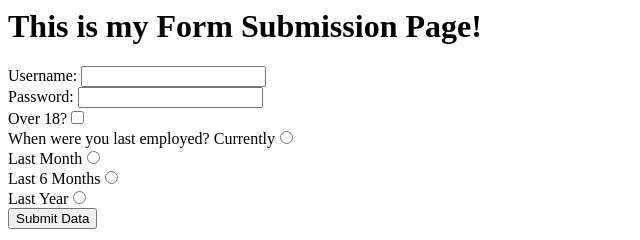
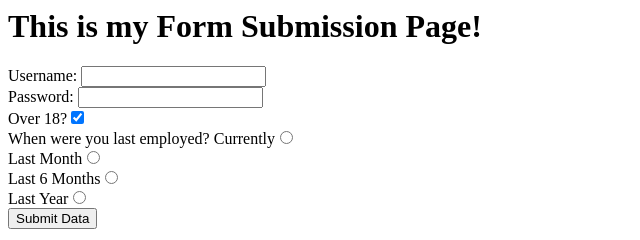
Before and after one commit to ChristopherHandyside/LearningHTML, a plain HTML site: page form.html in a window 1280 px wide. Shown: the top 240 px of the page, 0-640 px from the left. Drawn offline with Linux system fonts and the light colour scheme.

Commit message:
Update form.html

```diff
--- a/form.html
+++ b/form.html
@@ -8,7 +8,7 @@
 		<form action="#" method="post">
 			Username: <input type="text" name="Username" value=""/><br />
 			Password: <input type="password" name="Password" value=""/><br />
-			Over 18?<input type="checkbox" name="Age" value=""/><br />
+			Over 18?<input type="checkbox" name="Age" checked="true"/><br />
 			When were you last employed?
 			Currently<input type="radio" name="Emp" value="1"/><br />
 			Last Month<input type="radio" name="Emp" value="2"/><br />
```
